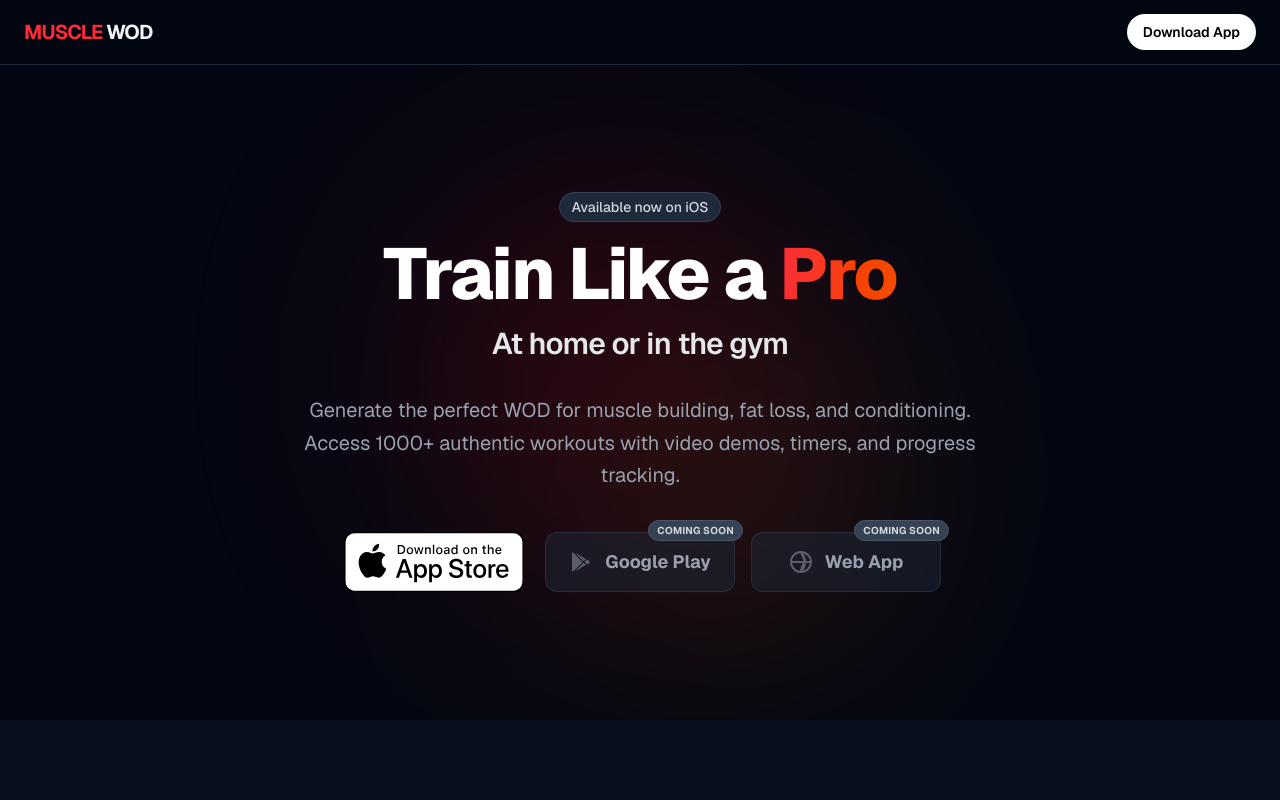
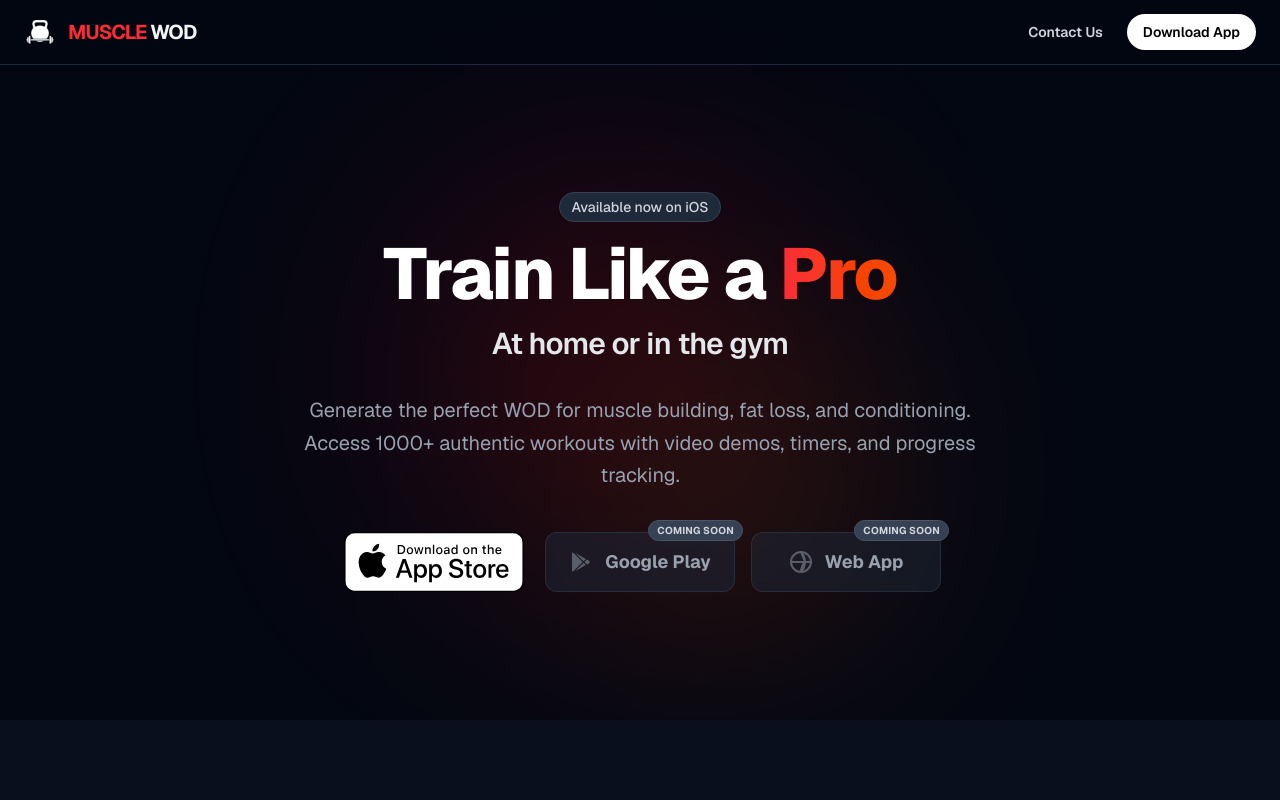
Before and after one commit to zhongzhihu/muscle_wod_website, a Next.js app: page / in a window 1280 px wide. Shown: the top 800 px of the page. Built offline with nearby package versions, Linux system fonts and the light colour scheme.

Commit message:
add logo

```diff
--- a/app/page.tsx
+++ b/app/page.tsx
@@ -7,15 +7,29 @@
       {/* Navigation */}
       <nav className="fixed w-full z-50 bg-gray-950/80 backdrop-blur-md border-b border-gray-800">
         <div className="container mx-auto px-6 h-16 flex items-center justify-between">
+          <div className="flex items-center gap-3">
+            <Image
+              src="/square-icon_transparent.png"
+              alt="Muscle WOD Logo"
+              width={32}
+              height={32}
+              className="w-8 h-8"
+            />
             <div className="text-xl font-bold tracking-tighter uppercase">
               <span className="text-red-500">Muscle</span> WOD
             </div>
+          </div>
+          <div className="flex items-center gap-6">
+            <Link href="/contact" className="text-sm font-semibold text-gray-300 hover:text-white transition-colors">
+              Contact Us
+            </Link>
             <Link
               href="https://apps.apple.com/us/app/muscle-wod-workout-generator/id6753089071"
               className="bg-white text-black px-4 py-2 rounded-full text-sm font-semibold hover:bg-gray-200 transition-colors"
             >
               Download App
             </Link>
+          </div>
         </div>
       </nav>
 
@@ -135,9 +149,6 @@
       <footer className="border-t border-gray-800 py-12 bg-gray-950 text-center">
         <div className="container mx-auto px-6">
           <div className="flex justify-center gap-6 mb-8 text-sm font-medium">
-             <Link href="/contact" className="text-gray-400 hover:text-white transition-colors">
-               Contact Us
-             </Link>
              <Link href="/privacy" className="text-gray-400 hover:text-white transition-colors">
                Privacy Policy
              </Link>
```
Also changed, not shown: public/square-icon_transparent.png (added). Lines whose indentation alone changed are shown as unchanged.
